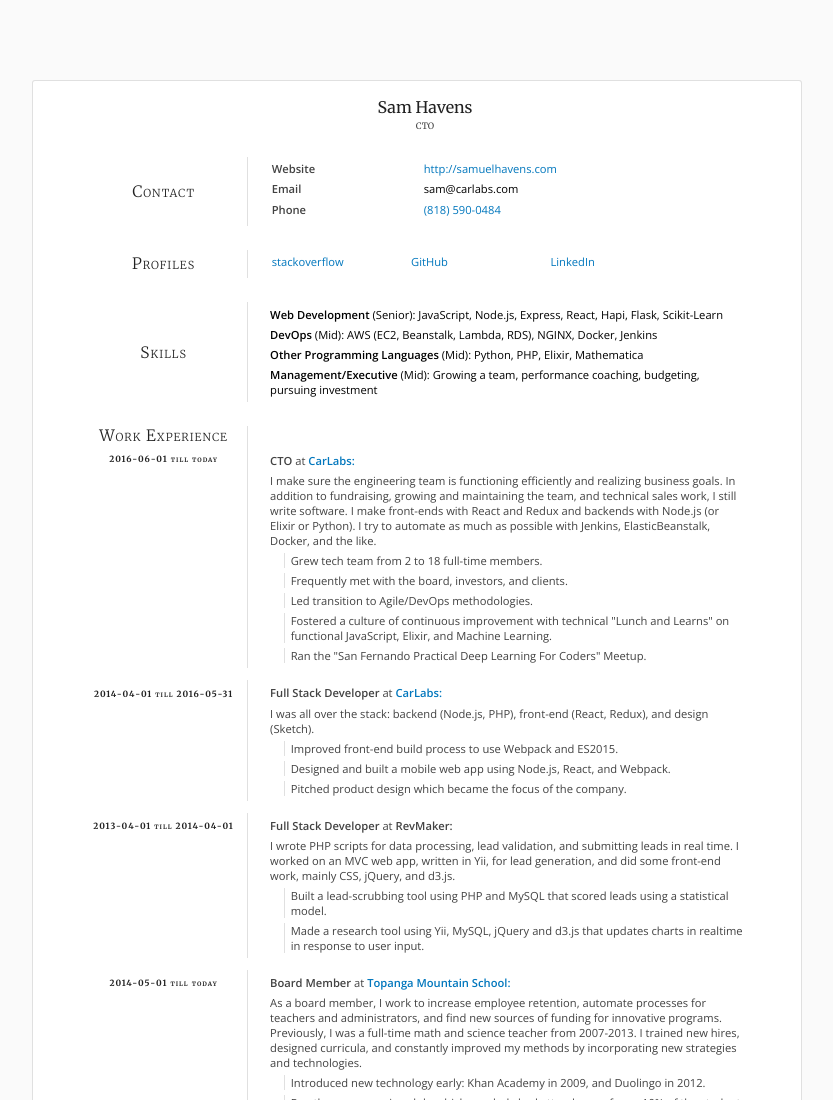
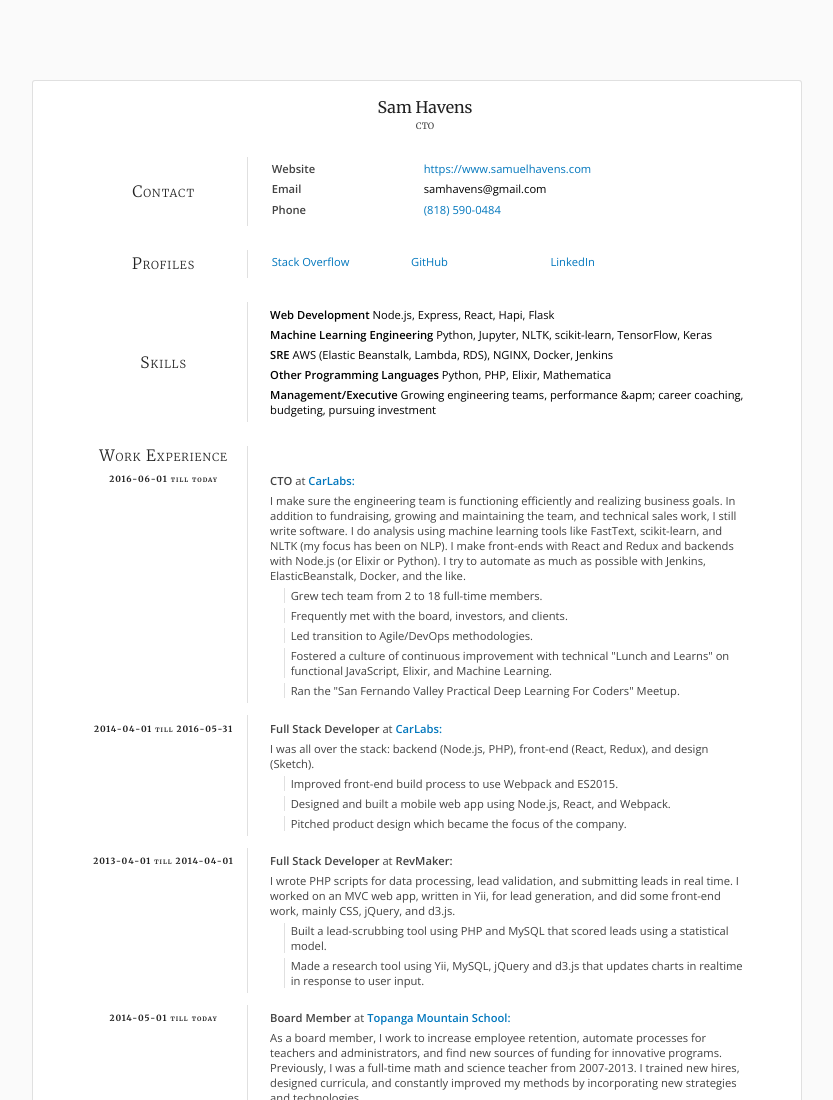
Before and after one commit to samhavens/site, a website: page resume.html in a window 1280 px wide. Shown: the top 1100 px of the page, without its empty margins (223-1056 px from the left). Drawn offline with nearby package versions, Linux system fonts and the light colour scheme.

Commit message:
update resume, capitalize SO, change email

```diff
--- a/resume.html
+++ b/resume.html
@@ -486,11 +486,11 @@
             <div class="content-text">
               <ul>
                 <li>Website</li>
-                <li><a href="http://samuelhavens.com">http://samuelhavens.com</a></li>
+                <li><a href="https://www.samuelhavens.com">https://www.samuelhavens.com</a></li>
               </ul>
               <ul>
                 <li>Email</li>
-                <li><a href="/cdn-cgi/l/email-protection" class="__cf_email__" data-cfemail="98ebf9f5d8fbf9eaf4f9faebb6fbf7f5">[email&#xA0;protected]</a></li>
+                <li>samhavens@gmail.com</li>
               </ul>
               <ul>
                 <li>Phone</li>
@@ -509,7 +509,7 @@
               <ul>
                 <li>
                   <a href="http://stackoverflow.com/users/3518108/sam-h" target="_blank">
-stackoverflow
+Stack Overflow
 </a>
                 </li>
                 <li>
@@ -539,15 +539,23 @@ LinkedIn
                   Web Development
                   </strong>
                 </span>
-                <span>(Senior):</span> JavaScript, Node.js, Express, React, Hapi, Flask, Scikit-Learn
+                <!-- <span>(Senior):</span> --> Node.js, Express, React, Hapi, Flask
               </p>
               <p>
                 <span class="name">
                   <strong>
-                  DevOps
+                  Machine Learning Engineering
                   </strong>
                 </span>
-                <span>(Mid):</span> AWS (EC2, Beanstalk, Lambda, RDS), NGINX, Docker, Jenkins
+                <!-- <span>(Senior):</span> --> Python, Jupyter, NLTK, scikit-learn, TensorFlow, Keras
+              </p>
+              <p>
+                <span class="name">
+                  <strong>
+                  SRE
+                  </strong>
+                </span>
+                <!-- <span>(Mid):</span> --> AWS (Elastic Beanstalk, Lambda, RDS), NGINX, Docker, Jenkins
               </p>
               <p>
                 <span class="name">
@@ -555,7 +563,7 @@ LinkedIn
                   Other Programming Languages
                   </strong>
                 </span>
-                <span>(Mid):</span> Python, PHP, Elixir, Mathematica
+                <!-- <span>(Mid):</span> -->Python, PHP, Elixir, Mathematica
               </p>
               <p>
                 <span class="name">
@@ -563,7 +571,7 @@ LinkedIn
                   Management/Executive
                   </strong>
                 </span>
-                <span>(Mid):</span> Growing a team, performance coaching, budgeting, pursuing investment
+                <!-- <span>(Mid):</span>--> Growing engineering teams, performance &apm; career coaching, budgeting, pursuing investment
               </p>
             </div>
           </div>
@@ -580,7 +588,7 @@ LinkedIn
                 <strong>CTO</strong> at <strong><a href="http://carlabs.com">CarLabs:</a></strong>
               </p>
               <p>I make sure the engineering team is functioning efficiently and realizing business goals. In addition to fundraising,
-                growing and maintaining the team, and technical sales work, I still write software. I make front-ends with
+                growing and maintaining the team, and technical sales work, I still write software. I do analysis using machine learning tools like FastText, scikit-learn, and NLTK (my focus has been on NLP). I make front-ends with
                 React and Redux and backends with Node.js (or Elixir or Python). I try to automate as much as possible with
                 Jenkins, ElasticBeanstalk, Docker, and the like.</p>
               <p class="highlight">Grew tech team from 2 to 18 full-time members.</p>
@@ -588,7 +596,7 @@ LinkedIn
               <p class="highlight">Led transition to Agile/DevOps methodologies.</p>
               <p class="highlight">Fostered a culture of continuous improvement with technical &quot;Lunch and Learns&quot; on functional JavaScript, Elixir, and
                 Machine Learning.</p>
-              <p class="highlight">Ran the &quot;San Fernando Practical Deep Learning For Coders&quot; Meetup.</p>
+              <p class="highlight">Ran the &quot;San Fernando Valley Practical Deep Learning For Coders&quot; Meetup.</p>
             </div>
           </div>
         </section>
```
Also changed, not shown: index.html (+1 -1 lines), 1 other file.
